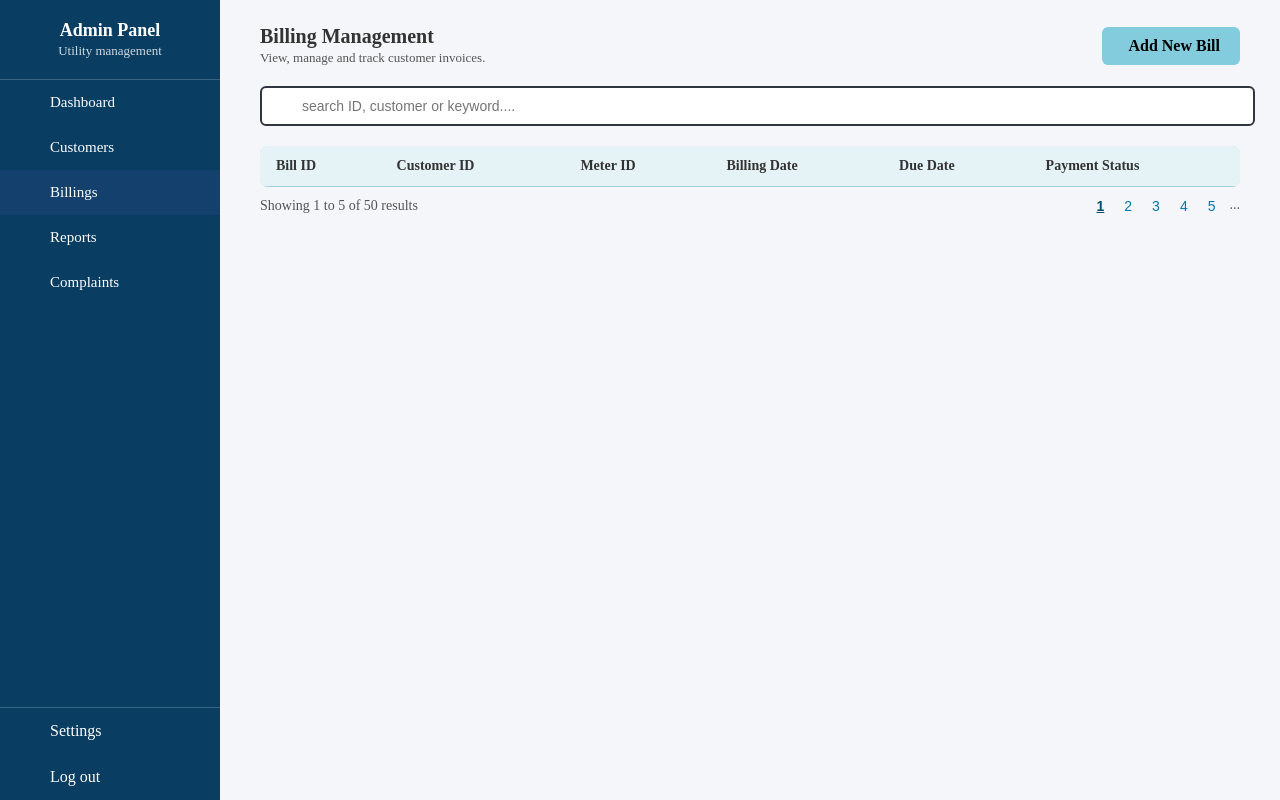
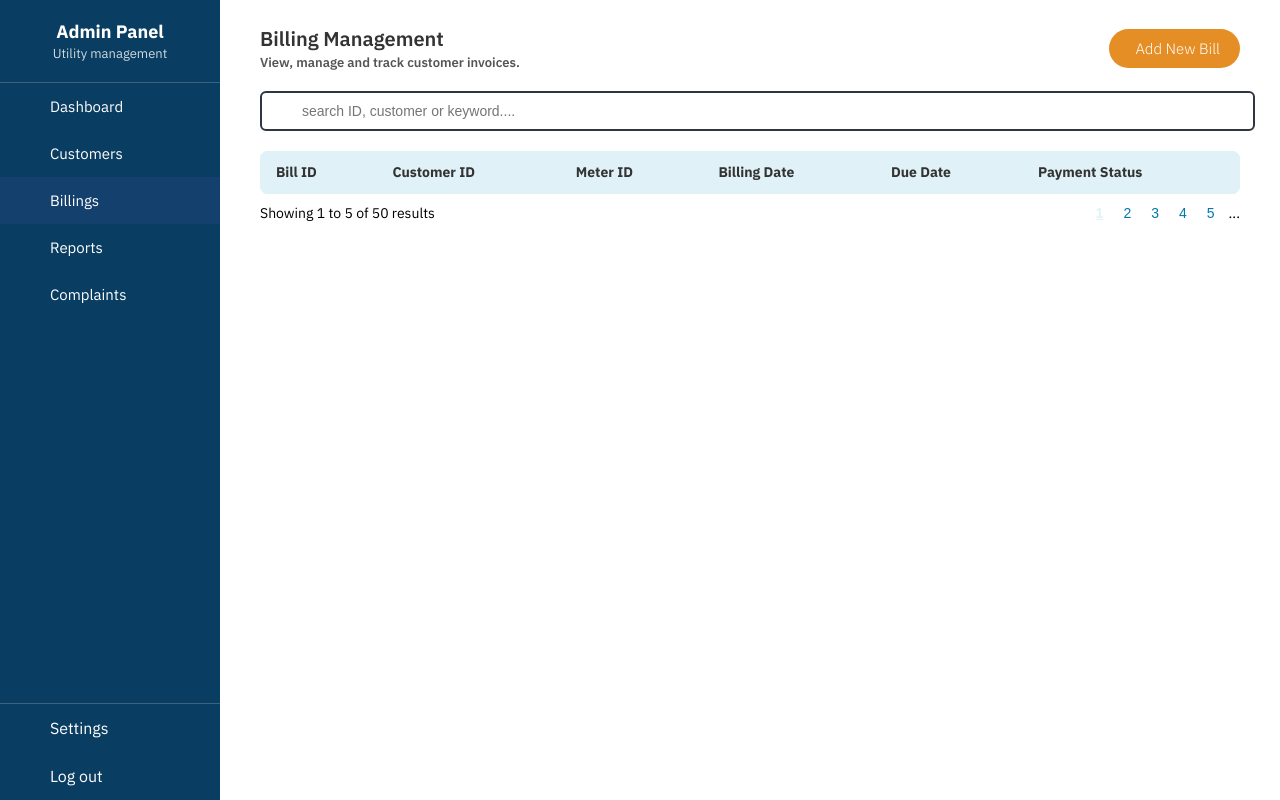
Before and after one commit to Sadeeshana/Utility-Managment-System, a PHP site: page /Billing_Management.html in a window 1280 px wide. Run offline with PHP 8.4, Linux system fonts and the light colour scheme; lists and menus that the app fills with data are empty.

Commit message:
Update Billing_Management.css
Update Billing_Management.css

```diff
--- a/Frontend/Billing_Management.css
+++ b/Frontend/Billing_Management.css
@@ -1,7 +1,9 @@
+@import url('https://fonts.googleapis.com/css2?family=IBM+Plex+Sans:wght@300;400;500;600;700&display=swap');
+
 body {
   margin: 0;
   font-family:"IBM Plex Sans" ;
-  background-color: #f5f6fa;
+  background-color: white;
   color: #333;
 }
 
@@ -95,11 +97,13 @@ body {
   display: flex;
   justify-content: space-between;
   align-items: center;
+  font-weight: 600;
 }
 
 .header h1 {
   font-size: 20px;
   margin: 0;
+  font-weight: 600;
 }
 
 .header p {
@@ -109,12 +113,13 @@ body {
 }
 
 .add-btn {
-  background-color: #82ccdd;
-  color: #000;
+  background-color: #E58E26;
+  color: white;
   border: none;
   padding: 10px 20px;
-  border-radius: 6px;
-  font-weight: 600;
+  border-radius: 30px;
+  font-weight: 200;
+  font-size: 15px;
   cursor: pointer;
   transition: background 0.3s;
   text-decoration: none;
@@ -125,7 +130,7 @@ body {
 
 
 .add-btn:hover {
-  background-color: #a1d9e3;
+  background-color: #E58E26;
 }
 
 /* Search bar */
@@ -161,20 +166,20 @@ body {
 table {
   width: 100%;
   border-collapse: collapse;
-  background-color: #b9e1e9;
+  background-color: #e0f2f8;
   border-radius: 8px;
   overflow: hidden;
 }
 
 thead {
-  background-color: #e5f3f6;
+  background-color: #e0f2f8;
   font-weight: 600;
 }
 
 th, td {
   text-align: left;
   padding: 12px 16px;
-  border-bottom: 1px solid #a3cfd6;
+  border-bottom: 1px solid #e0f2f8;
 }
 
 th {
@@ -197,11 +202,11 @@ tr:last-child td {
   display: flex;
   justify-content: space-between;
   align-items: center;
-  color: #555;
+  color: black;
 }
 
 .pagination span {
-  color: #555;
+  color: black;
 }
 
 .pagination .pages {
@@ -221,9 +226,9 @@ tr:last-child td {
 .pagination .pages button.active {
   font-weight: bold;
   text-decoration: underline;
-  color: #004e6f;
+  color: #e0f2f8;
 }
 
 .pagination .pages button:hover {
-  color: #004e6f;
+  color: #e0f2f8;
 }
```
